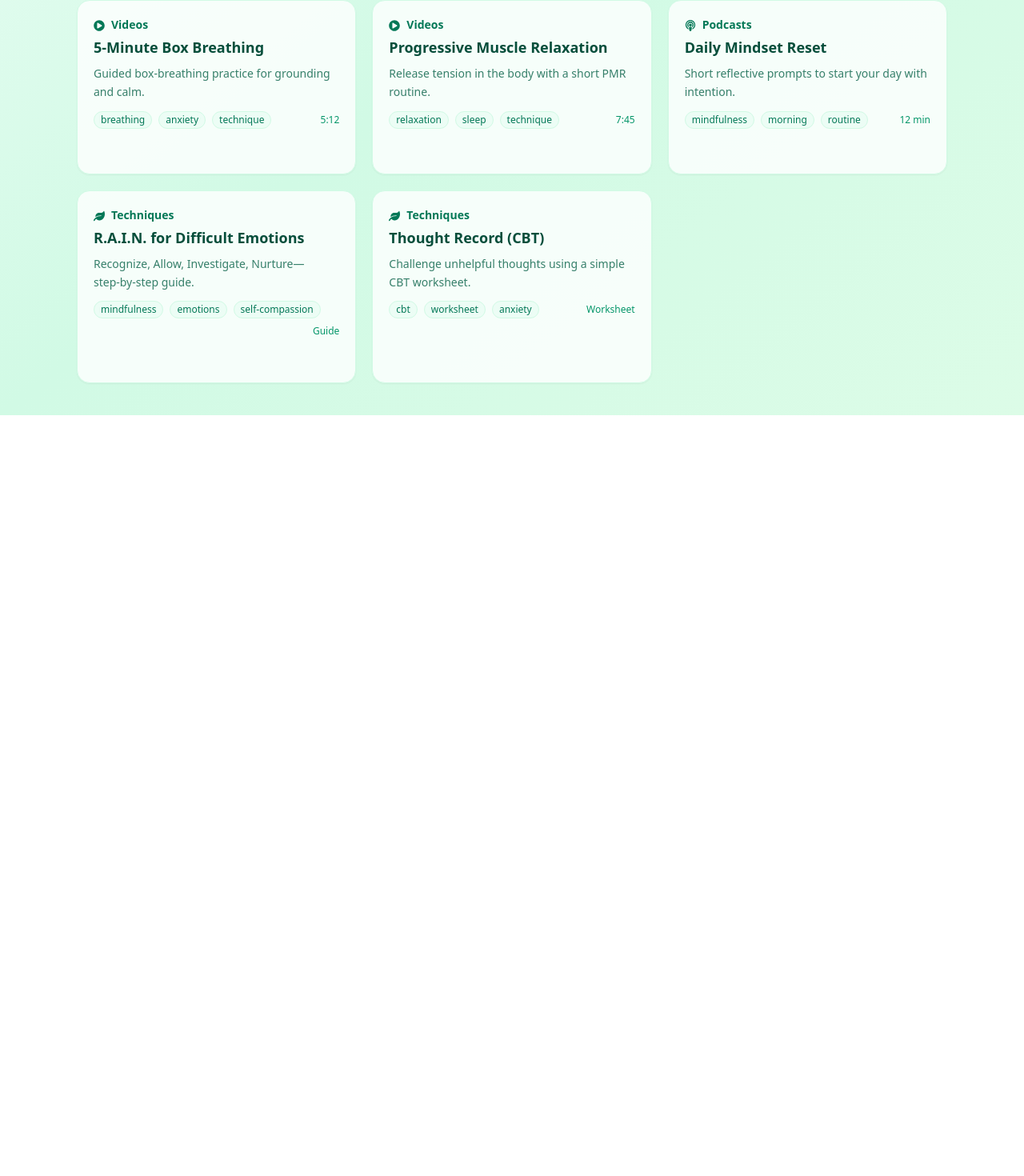
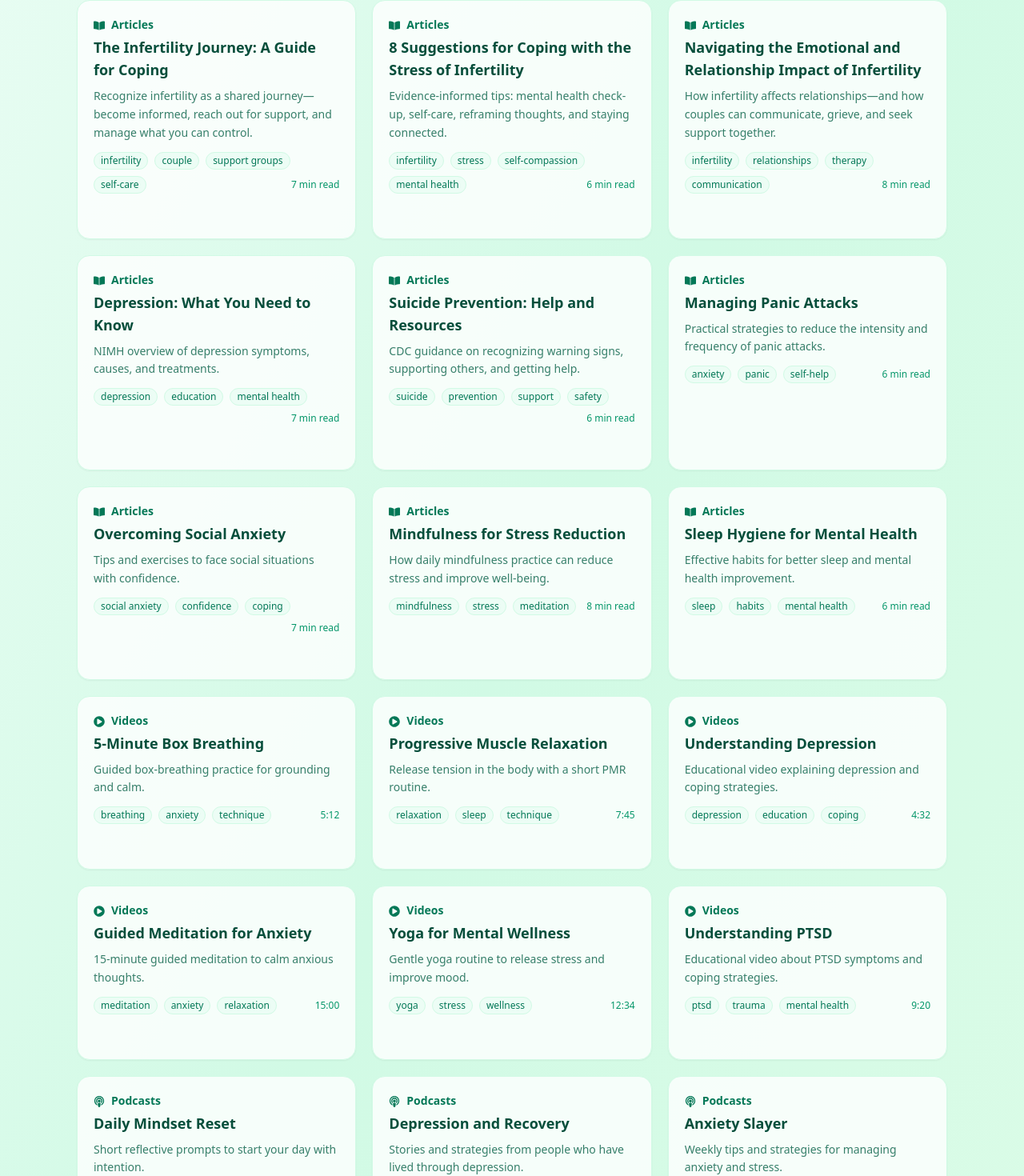
Before and after one commit to hardik951/Calmana, a React (Create React App) app in the folder client/: page /resources in a window 1280 px wide. Shown: the part 622-2092 px from the top of the page at 80% size. Before the commit the page ends 1141 px from the top, so only its background shows below. Built offline with nearby package versions, Linux system fonts and the light colour scheme; sample sign-in values are in the browser's storage.

Commit message:
Calmana v1.3.5

```diff
--- a/client/src/pages/Resources.jsx
+++ b/client/src/pages/Resources.jsx
@@ -2,6 +2,7 @@
 import React, { useMemo, useState } from "react";
 import { FaExternalLinkAlt, FaBookOpen, FaPlayCircle, FaPodcast, FaLeaf } from "react-icons/fa";
 
+// --- Full Resources List ---
 const ALL_RESOURCES = [
   // --- Articles ---
   {
@@ -9,7 +10,7 @@ const ALL_RESOURCES = [
     type: "article",
     title: "Understanding Anxiety: A Beginner’s Guide",
     description: "What anxiety is, how it shows up in the body, and first steps to manage it.",
-    url: "https://www.example.com/article/anxiety-basics",
+    url: "https://www.nimh.nih.gov/health/publications/so-stressed-out-fact-sheet",
     tags: ["anxiety", "education", "beginners"],
     duration: "6 min read",
   },
@@ -18,29 +19,115 @@ const ALL_RESOURCES = [
     type: "article",
     title: "Building a Journaling Habit",
     description: "Simple frameworks to turn journaling into a supportive daily routine.",
-    url: "https://www.example.com/article/journaling-habit",
+    url: "https://psychcentral.com/lib/the-health-benefits-of-journaling",
     tags: ["journaling", "habits", "self-care"],
     duration: "5 min read",
   },
-  // ✅ NEW: Infertility article
   {
     id: "art-3",
     type: "article",
     title: "Coping with Infertility: Emotional Support and Next Steps",
     description:
-      "A compassionate guide to navigating grief, stress, and relationship strain during infertility—plus practical tools and support options.",
-    url: "https://www.example.com/article/infertility-support",
-    tags: ["infertility", "fertility", "grief", "relationships", "support"],
+      "Practical strategies for managing emotional stress, setting boundaries, and planning next steps during fertility challenges.",
+    url: "https://healthtalk.unchealthcare.org/4-ways-to-cope-with-the-emotions-of-infertility/",
+    tags: ["infertility", "emotions", "coping", "support"],
+    duration: "5 min read",
+  },
+  {
+    id: "art-4",
+    type: "article",
+    title: "The Infertility Journey: A Guide for Coping",
+    description:
+      "Recognize infertility as a shared journey—become informed, reach out for support, and manage what you can control.",
+    url: "https://www.pinerest.org/newsroom/articles/coping-with-infertility-blog/",
+    tags: ["infertility", "couple", "support groups", "self-care"],
     duration: "7 min read",
+  },
+  {
+    id: "art-5",
+    type: "article",
+    title: "8 Suggestions for Coping with the Stress of Infertility",
+    description:
+      "Evidence-informed tips: mental health check-up, self-care, reframing thoughts, and staying connected.",
+    url: "https://www.rmany.com/blog/suggestions-for-coping-with-the-stress-of-infertility",
+    tags: ["infertility", "stress", "self-compassion", "mental health"],
+    duration: "6 min read",
+  },
+  {
+    id: "art-6",
+    type: "article",
+    title: "Navigating the Emotional and Relationship Impact of Infertility",
+    description:
+      "How infertility affects relationships—and how couples can communicate, grieve, and seek support together.",
+    url: "https://www.verywellmind.com/navigating-the-impact-of-infertility-on-relationships-8634097",
+    tags: ["infertility", "relationships", "therapy", "communication"],
+    duration: "8 min read",
+  },
+  {
+    id: "art-7",
+    type: "article",
+    title: "Depression: What You Need to Know",
+    description:
+      "NIMH overview of depression symptoms, causes, and treatments.",
+    url: "https://www.nimh.nih.gov/health/publications/depression",
+    tags: ["depression", "education", "mental health"],
+    duration: "7 min read",
+  },
+  {
+    id: "art-8",
+    type: "article",
+    title: "Suicide Prevention: Help and Resources",
+    description:
+      "CDC guidance on recognizing warning signs, supporting others, and getting help.",
+    url: "https://www.cdc.gov/suicide/resources/index.html",
+    tags: ["suicide", "prevention", "support", "safety"],
+    duration: "6 min read",
+  },
+  // --- Additional Articles ---
+  {
+    id: "art-9",
+    type: "article",
+    title: "Managing Panic Attacks",
+    description: "Practical strategies to reduce the intensity and frequency of panic attacks.",
+    url: "https://www.anxietycanada.com/articles/panic-attacks/",
+    tags: ["anxiety", "panic", "self-help"],
+    duration: "6 min read",
+  },
+  {
+    id: "art-10",
+    type: "article",
+    title: "Overcoming Social Anxiety",
+    description: "Tips and exercises to face social situations with confidence.",
+    url: "https://www.healthline.com/health/social-anxiety",
+    tags: ["social anxiety", "confidence", "coping"],
+    duration: "7 min read",
+  },
+  {
+    id: "art-11",
+    type: "article",
+    title: "Mindfulness for Stress Reduction",
+    description: "How daily mindfulness practice can reduce stress and improve well-being.",
+    url: "https://www.mindful.org/mindfulness-for-stress-reduction/",
+    tags: ["mindfulness", "stress", "meditation"],
+    duration: "8 min read",
+  },
+  {
+    id: "art-12",
+    type: "article",
+    title: "Sleep Hygiene for Mental Health",
+    description: "Effective habits for better sleep and mental health improvement.",
+    url: "https://www.sleepfoundation.org/sleep-hygiene",
+    tags: ["sleep", "habits", "mental health"],
+    duration: "6 min read",
   },
 
   // --- Videos ---
   {
     id: "vid-1",
     type: "video",
-    title: "5‑Minute Box Breathing",
-    description: "Guided box‑breathing practice for grounding and calm.",
-    url: "https://www.example.com/video/box-breathing",
+    title: "5-Minute Box Breathing",
+    description: "Guided box-breathing practice for grounding and calm.",
+    url: "https://www.youtube.com/watch?v=tEmt1Znux58",
     tags: ["breathing", "anxiety", "technique"],
     duration: "5:12",
   },
@@ -49,9 +136,45 @@ const ALL_RESOURCES = [
     type: "video",
     title: "Progressive Muscle Relaxation",
     description: "Release tension in the body with a short PMR routine.",
-    url: "https://www.example.com/video/pmr",
+    url: "https://www.youtube.com/watch?v=86HUcX8ZtAk",
     tags: ["relaxation", "sleep", "technique"],
     duration: "7:45",
+  },
+  {
+    id: "vid-3",
+    type: "video",
+    title: "Understanding Depression",
+    description: "Educational video explaining depression and coping strategies.",
+    url: "https://www.youtube.com/watch?v=z-IR48Mb3W0",
+    tags: ["depression", "education", "coping"],
+    duration: "4:32",
+  },
+  {
+    id: "vid-4",
+    type: "video",
+    title: "Guided Meditation for Anxiety",
+    description: "15-minute guided meditation to calm anxious thoughts.",
+    url: "https://www.youtube.com/watch?v=MIr3RsUWrdo",
+    tags: ["meditation", "anxiety", "relaxation"],
+    duration: "15:00",
+  },
+  {
+    id: "vid-5",
+    type: "video",
+    title: "Yoga for Mental Wellness",
+    description: "Gentle yoga routine to release stress and improve mood.",
+    url: "https://www.youtube.com/watch?v=v7AYKMP6rOE",
+    tags: ["yoga", "stress", "wellness"],
+    duration: "12:34",
+  },
+  {
+    id: "vid-6",
+    type: "video",
+    title: "Understanding PTSD",
+    description: "Educational video about PTSD symptoms and coping strategies.",
+    url: "https://www.youtube.com/watch?v=QieXKqg-rn0",
+    tags: ["ptsd", "trauma", "mental health"],
+    duration: "9:20",
   },
 
   // --- Podcasts ---
@@ -60,9 +183,36 @@ const ALL_RESOURCES = [
     type: "podcast",
     title: "Daily Mindset Reset",
     description: "Short reflective prompts to start your day with intention.",
-    url: "https://www.example.com/podcast/mindset-reset",
+    url: "https://open.spotify.com/episode/3Ieu5aIpw66NQ3fONgkL5H",
     tags: ["mindfulness", "morning", "routine"],
     duration: "12 min",
+  },
+  {
+    id: "pod-2",
+    type: "podcast",
+    title: "Depression and Recovery",
+    description: "Stories and strategies from people who have lived through depression.",
+    url: "https://open.spotify.com/episode/7mUWWn5YvW6fbi5pVtEXZ1",
+    tags: ["depression", "stories", "healing"],
+    duration: "28 min",
+  },
+  {
+    id: "pod-3",
+    type: "podcast",
+    title: "Anxiety Slayer",
+    description: "Weekly tips and strategies for managing anxiety and stress.",
+    url: "https://open.spotify.com/show/1a2b3c4d5e6f",
+    tags: ["anxiety", "coping", "mindfulness"],
+    duration: "30 min",
+  },
+  {
+    id: "pod-4",
+    type: "podcast",
+    title: "Mental Health Happy Hour",
+    description: "Interviews and stories about mental health journeys.",
+    url: "https://open.spotify.com/show/2b3c4d5e6f7g",
+    tags: ["mental health", "stories", "wellness"],
+    duration: "45 min",
   },
 
   // --- Techniques / Tools ---
@@ -70,8 +220,8 @@ const ALL_RESOURCES = [
     id: "tec-1",
     type: "technique",
     title: "R.A.I.N. for Difficult Emotions",
-    description: "Recognize, Allow, Investigate, Nurture—step‑by‑step guide.",
-    url: "https://www.example.com/technique/rain",
+    description: "Recognize, Allow, Investigate, Nurture—step-by-step guide.",
+    url: "https://www.mindful.org/tara-brach-rain-mindfulness-practice/",
     tags: ["mindfulness", "emotions", "self-compassion"],
     duration: "Guide",
   },
@@ -80,18 +230,48 @@ const ALL_RESOURCES = [
     type: "technique",
     title: "Thought Record (CBT)",
     description: "Challenge unhelpful thoughts using a simple CBT worksheet.",
-    url: "https://www.example.com/technique/thought-record",
+    url: "https://www.therapistaid.com/therapy-worksheet/thought-record/cbt",
     tags: ["cbt", "worksheet", "anxiety"],
+    duration: "Worksheet",
+  },
+  {
+    id: "tec-3",
+    type: "technique",
+    title: "Safety Planning Guide",
+    description: "A step-by-step plan to stay safe during suicidal thoughts.",
+    url: "https://sprc.org/online-library/safety-planning-guide-a-quick-guide-for-clinicians/",
+    tags: ["suicide prevention", "safety", "crisis plan"],
+    duration: "Guide",
+  },
+  {
+    id: "tec-4",
+    type: "technique",
+    title: "Progressive Muscle Relaxation",
+    description: "Step-by-step guide to relieve stress through muscle relaxation.",
+    url: "https://www.anxietycanada.com/sites/default/files/PMR.pdf",
+    tags: ["relaxation", "stress", "technique"],
+    duration: "Guide",
+  },
+  {
+    id: "tec-5",
+    type: "technique",
+    title: "CBT Thought Challenging",
+    description: "Worksheet to challenge negative thoughts and reframe thinking patterns.",
+    url: "https://www.therapistaid.com/therapy-worksheet/thought-record/cbt",
+    tags: ["cbt", "worksheet", "mental health"],
     duration: "Worksheet",
   },
 ];
 
+// --- Type metadata ---
 const TYPE_META = {
   article: { label: "Articles", icon: <FaBookOpen className="inline-block mr-2" /> },
   video:   { label: "Videos",   icon: <FaPlayCircle className="inline-block mr-2" /> },
   podcast: { label: "Podcasts", icon: <FaPodcast className="inline-block mr-2" /> },
   technique:{label: "Techniques",icon: <FaLeaf className="inline-block mr-2" /> },
 };
+
+// --- Resource Card ---
 
 function ResourceCard({ item }) {
   const meta = TYPE_META[item.type];
@@ -103,7 +283,8 @@ function ResourceCard({ item }) {
       className="group block rounded-2xl border border-emerald-100 bg-white/80 hover:bg-white shadow-sm hover:shadow-md transition-all p-5"
     >
       <div className="text-emerald-700 text-sm font-semibold mb-1">
-        {meta?.icon}{meta?.label}
+        {meta?.icon}
+        {meta?.label}
       </div>
       <h3 className="text-lg font-bold text-emerald-900">{item.title}</h3>
       <p className="mt-2 text-emerald-800/80 text-sm leading-relaxed line-clamp-3">
@@ -111,7 +292,10 @@ function ResourceCard({ item }) {
       </p>
       <div className="mt-3 flex flex-wrap items-center gap-2">
         {item.tags?.slice(0, 4).map((t) => (
-          <span key={t} className="text-xs px-2 py-0.5 rounded-full bg-emerald-50 text-emerald-700 border border-emerald-100">
+          <span
+            key={t}
+            className="text-xs px-2 py-0.5 rounded-full bg-emerald-50 text-emerald-700 border border-emerald-100"
+          >
             {t}
           </span>
         ))}
@@ -124,6 +308,7 @@ function ResourceCard({ item }) {
   );
 }
 
+// --- Main Resources Component ---
 export default function Resources() {
   const [query, setQuery] = useState("");
   const [activeType, setActiveType] = useState("all");
@@ -144,18 +329,17 @@ export default function Resources() {
   return (
     <section className="min-h-screen bg-gradient-to-br from-emerald-50 via-emerald-100 to-green-100">
       <div className="mx-auto max-w-6xl px-4 md:px-6 lg:px-8 py-10">
-        {/* Header */}
         <header className="mb-6">
           <h1 className="text-3xl md:text-4xl font-extrabold text-emerald-900">Resource Library</h1>
           <p className="mt-1 text-emerald-800/80">
-            Curated articles, videos, podcasts, and practical techniques to support your well‑being.
+            Curated articles, videos, podcasts, and practical techniques to support your well-being.
           </p>
         </header>
 
         {/* Controls */}
         <div className="flex flex-col md:flex-row md:items-center gap-3 md:gap-4 mb-6">
           <div className="flex rounded-full border border-emerald-200 bg-white/80 overflow-hidden w-full md:w-auto">
-            {["all","article","video","podcast","technique"].map((t) => (
+            {["all", "article", "video", "podcast", "technique"].map((t) => (
               <button
                 key={t}
                 onClick={() => setActiveType(t)}
@@ -173,13 +357,18 @@ export default function Resources() {
           <div className="relative md:ml-auto w-full md:w-80">
             <input
               type="text"
-              placeholder="Search topics, tags, titles… (try “infertility”)"
+              placeholder="Search topics, tags, titles… (try “depression” or “infertility”)"
               value={query}
               onChange={(e) => setQuery(e.target.value)}
               className="w-full rounded-full border border-emerald-200 bg-white/80 px-4 py-2.5 pr-10 text-emerald-900 placeholder-emerald-400 focus:outline-none focus:ring-2 focus:ring-emerald-400"
             />
-            <svg className="absolute right-3 top-2.5 h-5 w-5 text-emerald-500" fill="none" viewBox="0 0 24 24" stroke="currentColor">
-              <path strokeLinecap="round" strokeLinejoin="round" strokeWidth="2" d="m21 21-4.35-4.35M10 18a8 8 0 1 1 0-16 8 8 0 0 1 0 16z"/>
+            <svg
+              className="absolute right-3 top-2.5 h-5 w-5 text-emerald-500"
+              fill="none"
+              viewBox="0 0 24 24"
+              stroke="currentColor"
+            >
+              <path strokeLinecap="round" strokeLinejoin="round" strokeWidth="2" d="m21 21-4.35-4.35M10 18a8 8 0 1 1 0-16 8 8 0 0 1 0 16z" />
             </svg>
           </div>
         </div>
```
Also changed, not shown: client/src/components/Dashboard.jsx (+20 -2 lines), client/src/components/Sidebar.jsx (+28 -0 lines).
